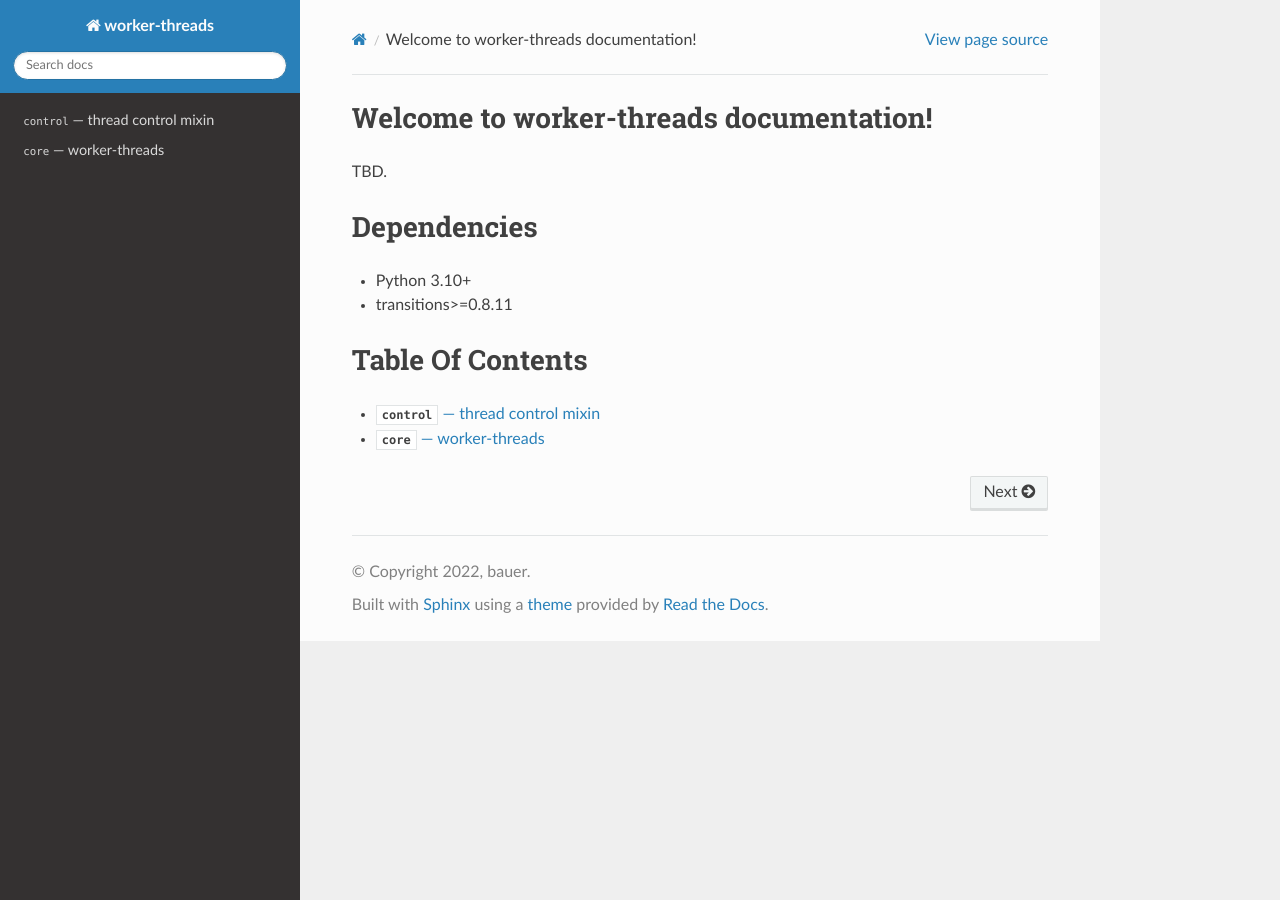
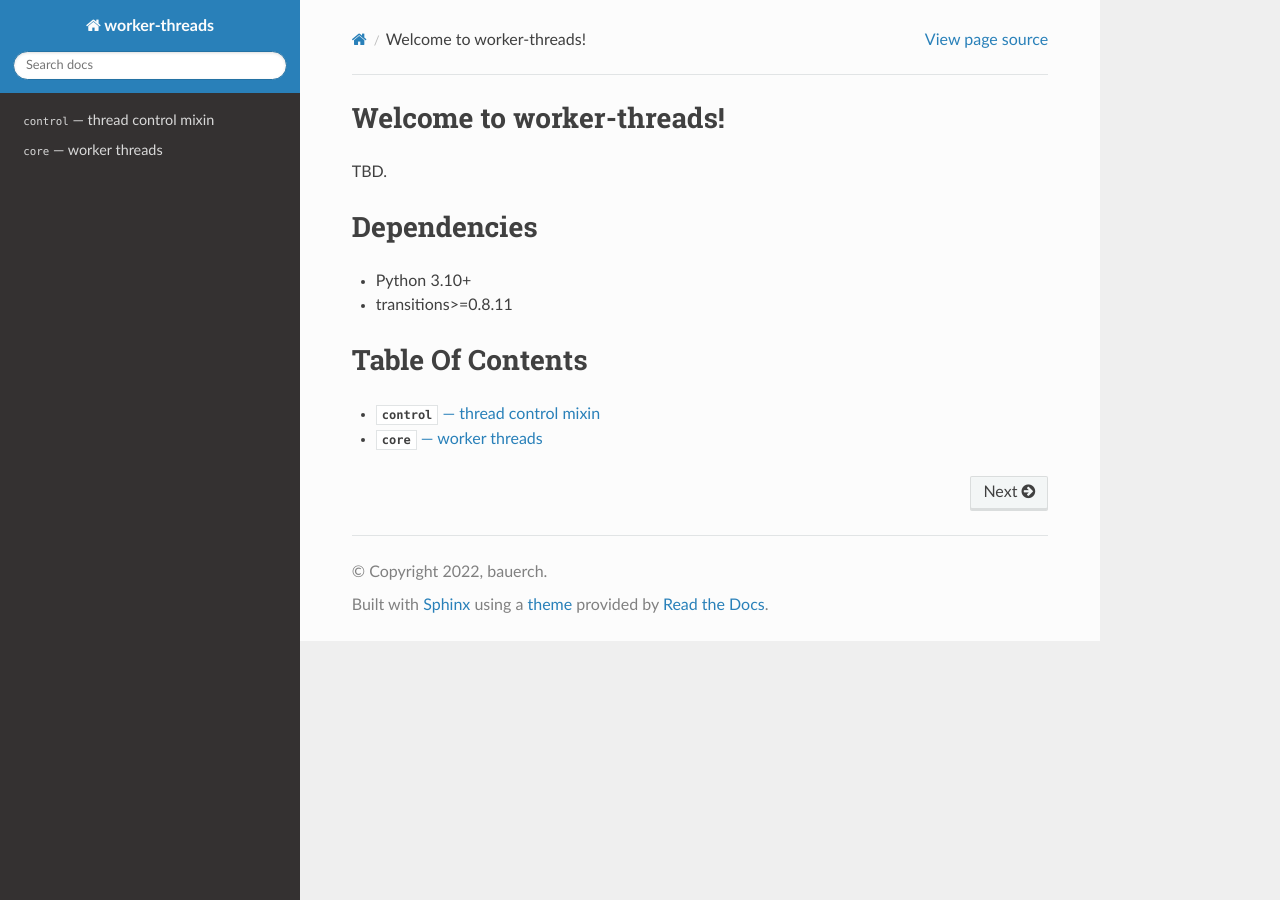
Before and after one commit to bauerch/thread-extension, a Sphinx documentation site: the page built from docs/index.rst, in a window 1280 px wide. Built offline with Sphinx 7.4.7 and the Read the Docs theme 2.0.0, drawn with Linux system fonts in a browser that asks for light colours.

Commit message:
Update documentation

```diff
--- a/docs/conf.py
+++ b/docs/conf.py
@@ -18,8 +18,8 @@ sys.path.insert(0, os.path.abspath('.'))
 # -- Project information -----------------------------------------------------
 
 project = 'worker-threads'
-copyright = '2022, bauer'
-author = 'bauer'
+copyright = '2022, bauerch'
+author = 'bauerch'
 
 # The full version, including alpha/beta/rc tags
 release = '1.0'
--- a/docs/core.rst
+++ b/docs/core.rst
@@ -1,4 +1,4 @@
-:mod:`core` --- worker-threads
+:mod:`core` --- worker threads
 ==============================
 
 .. py:currentmodule:: src.worker_threads.core
--- a/docs/index.rst
+++ b/docs/index.rst
@@ -1,5 +1,5 @@
-Welcome to worker-threads documentation!
-========================================
+Welcome to worker-threads!
+==========================
 TBD.
 
 Dependencies
```
